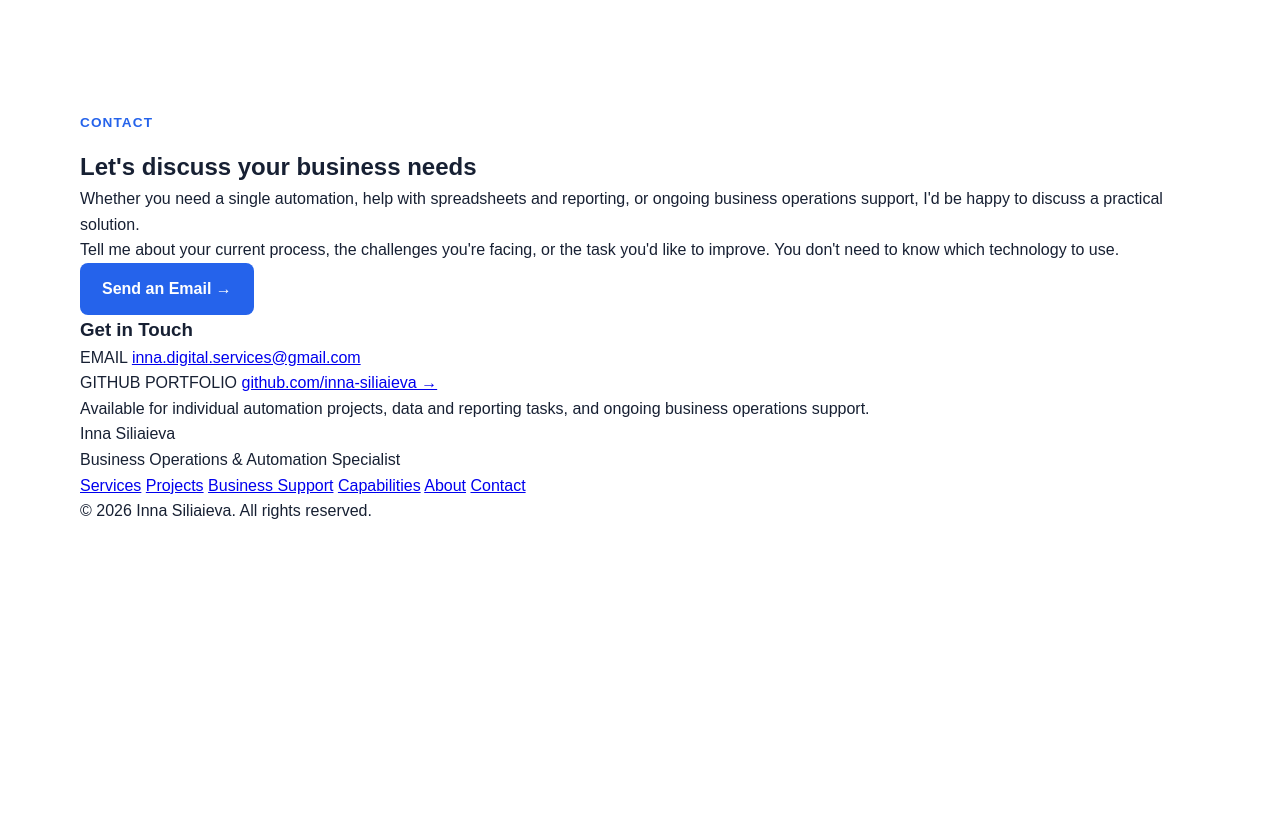
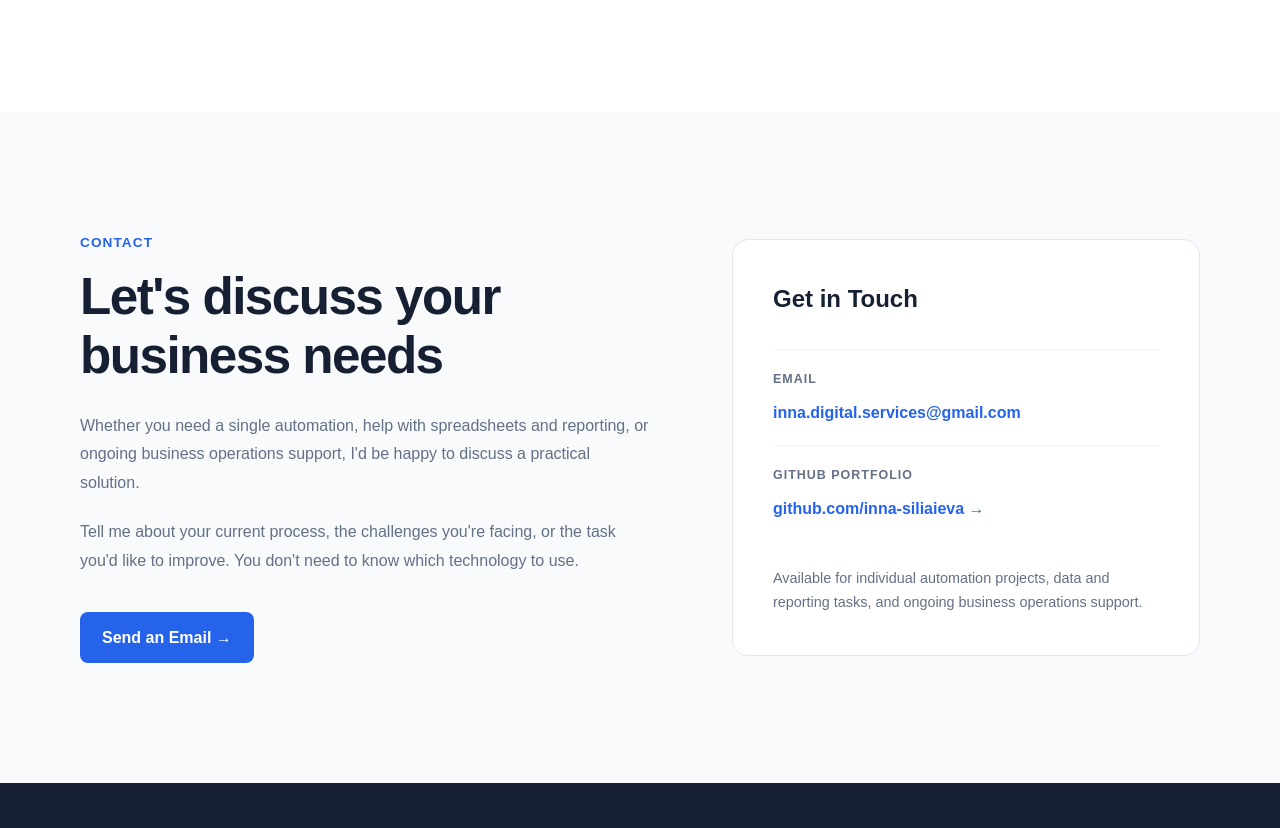
Before and after one commit to inna-siliaieva/business-operations-automation, a plain HTML site: page index.html in a window 1280 px wide. Shown: the part 11160-11988 px from the top of the page. Before the commit the page ends 11684 px from the top, so only its background shows below. Drawn offline with Linux system fonts and the light colour scheme.

Commit message:
Style contact section and footer

```diff
--- a/style.css
+++ b/style.css
@@ -688,6 +688,139 @@ body {
   text-decoration: underline;
 }
 
+/* Contact Section */
+
+.contact-section {
+  padding: 120px 0;
+  background: #f8fafc;
+  scroll-margin-top: 76px;
+}
+
+.contact-layout {
+  display: grid;
+  grid-template-columns: 1.1fr 0.9fr;
+  align-items: center;
+  gap: 80px;
+}
+
+.contact-intro h2 {
+  font-size: clamp(2.2rem, 4vw, 3.2rem);
+  line-height: 1.15;
+  letter-spacing: -0.03em;
+  margin-bottom: 26px;
+}
+
+.contact-intro p:not(.section-label) {
+  color: #647086;
+  line-height: 1.8;
+  margin-bottom: 20px;
+}
+
+.contact-intro .button {
+  margin-top: 16px;
+}
+
+.contact-card {
+  padding: 40px;
+  background: #ffffff;
+  border: 1px solid #e3e8ef;
+  border-radius: 16px;
+  min-width: 0;
+}
+
+.contact-card h3 {
+  font-size: 1.5rem;
+  margin-bottom: 30px;
+}
+
+.contact-item {
+  padding: 20px 0;
+  border-top: 1px solid #edf0f4;
+}
+
+.contact-label {
+  display: block;
+  color: #647086;
+  font-size: 0.78rem;
+  font-weight: 700;
+  letter-spacing: 0.08em;
+  margin-bottom: 10px;
+}
+
+.contact-item a {
+  color: #2563eb;
+  font-weight: 600;
+  text-decoration: none;
+  overflow-wrap: anywhere;
+}
+
+.contact-item a:hover {
+  text-decoration: underline;
+}
+
+.contact-note {
+  color: #647086;
+  font-size: 0.9rem;
+  line-height: 1.7;
+  margin-top: 24px;
+}
+
+
+/* Footer */
+
+.site-footer {
+  padding: 48px 0 24px;
+  background: #172033;
+  color: #ffffff;
+}
+
+.footer-content {
+  display: flex;
+  justify-content: space-between;
+  align-items: flex-start;
+  gap: 40px;
+  padding-bottom: 36px;
+}
+
+.footer-name {
+  font-size: 1.15rem;
+  font-weight: 700;
+  margin-bottom: 8px;
+}
+
+.footer-brand > p:not(.footer-name) {
+  color: #cbd5e1;
+  font-size: 0.9rem;
+}
+
+.footer-links {
+  display: flex;
+  flex-wrap: wrap;
+  gap: 16px 24px;
+  justify-content: flex-end;
+}
+
+.footer-links a {
+  color: #cbd5e1;
+  text-decoration: none;
+  font-size: 0.9rem;
+}
+
+.footer-links a:hover {
+  color: #ffffff;
+}
+
+.footer-bottom {
+  padding-top: 24px;
+  border-top: 1px solid #334155;
+}
+
+.footer-bottom p {
+  color: #94a3b8;
+  font-size: 0.85rem;
+}
+
+
 
 
 
@@ -819,6 +952,30 @@ body {
     margin: 0 auto;
   }
 
+  .contact-section {
+    padding: 80px 0;
+    scroll-margin-top: 68px;
+  }
+
+  .contact-layout {
+    grid-template-columns: 1fr;
+    gap: 36px;
+  }
+
+  .contact-card {
+    padding: 28px;
+  }
+
+  .footer-content {
+    flex-direction: column;
+    gap: 28px;
+  }
+
+  .footer-links {
+    justify-content: flex-start;
+  }
+
+
 
 
 }
```
